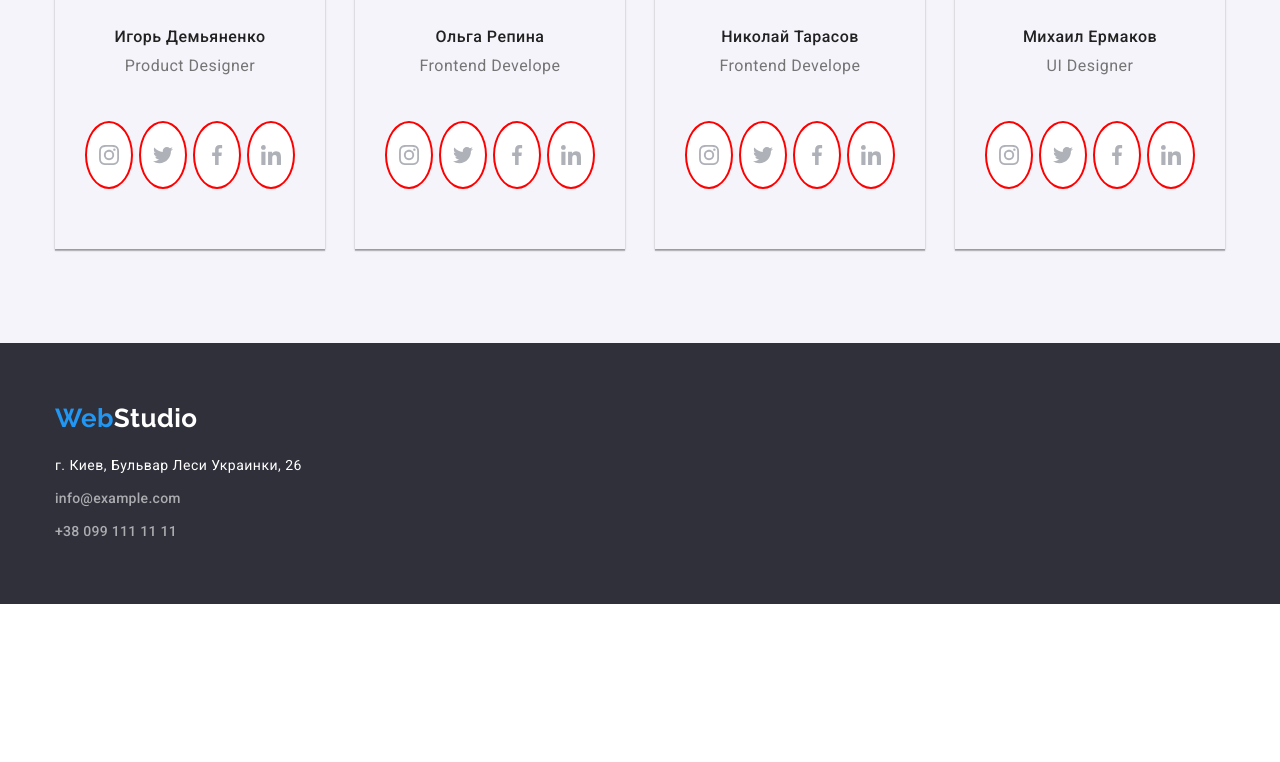
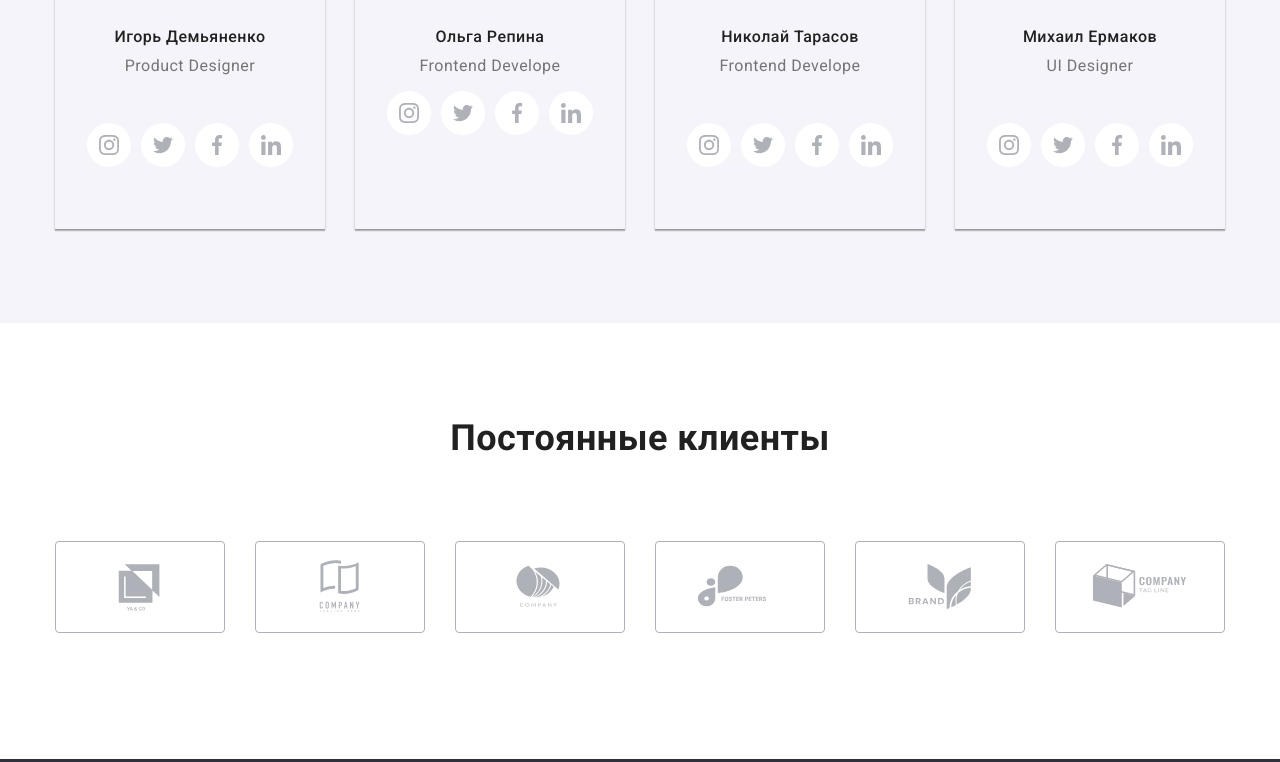
Before and after one commit to IrynkaKol/-goit-markup-hw-04, a plain HTML site: page index.html in a window 1280 px wide. Shown: the part 2023-2785 px from the top of the page. Before the commit the page ends 2627 px from the top, so only its background shows below. Drawn offline with nearby package versions, Linux system fonts and the light colour scheme.

Commit message:
clients icons

```diff
--- a/css/styles.css
+++ b/css/styles.css
@@ -603,10 +603,7 @@ width: 270px;
   align-items: center;
   justify-content: center;
   gap: 10px;
-
-
-
-  }
+}
 
   .socials-link {
     display: flex;
@@ -616,7 +613,7 @@ width: 270px;
     height: 44px;
     background-color: #fff;
     border-radius: 50%;
-    outline: 2px solid red;
+
   }
 
   .team-position {
@@ -634,3 +631,33 @@ width: 270px;
   .socials-link:hover .sociai-icon {
     fill: #fff;
   }
+
+
+  /*Clients*/
+  .clients {
+    display: flex;
+    align-items: center;
+    justify-content: center;
+    gap: 30px;
+  }
+
+  .clients-link {
+    display: flex;
+    align-items: center;
+    justify-content: center;
+    width: 170px;
+    height: 92px;
+    border: 1px solid rgba(175, 177, 184, 1);
+    border-radius: 4px;
+
+    color: rgba(175, 177, 184, 1);
+  }
+
+  .clients-icon {
+    fill: currentColor;
+  }
+
+  .clients-link:hover,
+.clients-link:focus {
+  color: rgba(33, 150, 243, 1);
+}
--- a/index.html
+++ b/index.html
@@ -139,7 +139,7 @@
                 <ul class="socials link">
                   <li class="sotial-item">
                     <a
-                      class="socials-link link"
+                      class="socials-link"
                       href=""
                       target="_blank"
                       rel="noopener noreferrer"
@@ -153,7 +153,7 @@
 
                   <li class="sotial-item">
                     <a
-                      class="socials-link link"
+                      class="socials-link"
                       href=""
                       target="_blank"
                       rel="noopener noreferrer"
@@ -167,7 +167,7 @@
 
                   <li class="sotial-item">
                     <a
-                      class="socials-link link"
+                      class="socials-link"
                       href=""
                       target="_blank"
                       rel="noopener noreferrer"
@@ -181,7 +181,7 @@
 
                   <li class="sotial-item">
                     <a
-                      class="socials-link link"
+                      class="socials-link"
                       href=""
                       target="_blank"
                       rel="noopener noreferrer"
@@ -206,10 +206,10 @@
               <div class="description">
                 <h3 class="subtitle">Ольга Репина</h3>
                 <p class="team-position" lang="en">Frontend Develope</p>
-                <ul class="socials link">
+                <ul class="socials">
                   <li class="sotial-item">
                     <a
-                      class="socials-link link"
+                      class="socials-link"
                       href=""
                       target="_blank"
                       rel="noopener noreferrer"
@@ -223,7 +223,7 @@
 
                   <li class="sotial-item">
                     <a
-                      class="socials-link link"
+                      class="socials-link"
                       href=""
                       target="_blank"
                       rel="noopener noreferrer"
@@ -237,7 +237,7 @@
 
                   <li class="sotial-item">
                     <a
-                      class="socials-link link"
+                      class="socials-link"
                       href=""
                       target="_blank"
                       rel="noopener noreferrer"
@@ -251,7 +251,7 @@
 
                   <li class="sotial-item">
                     <a
-                      class="socials-link link"
+                      class="socials-link"
                       href=""
                       target="_blank"
                       rel="noopener noreferrer"
@@ -279,7 +279,7 @@
                 <ul class="socials link">
                   <li class="sotial-item">
                     <a
-                      class="socials-link link"
+                      class="socials-link"
                       href=""
                       target="_blank"
                       rel="noopener noreferrer"
@@ -293,7 +293,7 @@
 
                   <li class="sotial-item">
                     <a
-                      class="socials-link link"
+                      class="socials-link"
                       href=""
                       target="_blank"
                       rel="noopener noreferrer"
@@ -307,7 +307,7 @@
 
                   <li class="sotial-item">
                     <a
-                      class="socials-link link"
+                      class="socials-link"
                       href=""
                       target="_blank"
                       rel="noopener noreferrer"
@@ -321,7 +321,7 @@
 
                   <li class="sotial-item">
                     <a
-                      class="socials-link link"
+                      class="socials-link"
                       href=""
                       target="_blank"
                       rel="noopener noreferrer"
@@ -349,7 +349,7 @@
                 <ul class="socials link">
                   <li class="sotial-item">
                     <a
-                      class="socials-link link"
+                      class="socials-link"
                       href=""
                       target="_blank"
                       rel="noopener noreferrer"
@@ -363,7 +363,7 @@
 
                   <li class="sotial-item">
                     <a
-                      class="socials-link link"
+                      class="socials-link"
                       href=""
                       target="_blank"
                       rel="noopener noreferrer"
@@ -377,7 +377,7 @@
 
                   <li class="sotial-item">
                     <a
-                      class="socials-link link"
+                      class="socials-link"
                       href=""
                       target="_blank"
                       rel="noopener noreferrer"
@@ -391,7 +391,7 @@
 
                   <li class="sotial-item">
                     <a
-                      class="socials-link link"
+                      class="socials-link"
                       href=""
                       target="_blank"
                       rel="noopener noreferrer"
@@ -407,6 +407,86 @@
             </li>
           </ul>
         </div>
+      </section>
+
+      <section class="clients-section section">
+        <div class="container">
+          <h2 class="section-title">Постоянные клиенты</h2>
+        <ul class="clients link">
+          <li class="clients-item">
+            <a
+            class="clients-link"
+            href=""
+            target="_blank"
+            rel="noopener noreferrer"
+            aria-label="Ya&Co">
+          <svg class="clients-icon" width="106" height="60">
+            <use href="./images/icons.svg#icon-logo-1"></use>
+          </svg>
+          </a>
+          </li>
+          <li class="clients-item">
+            <a
+            class="clients-link"
+            href=""
+            target="_blank"
+            rel="noopener noreferrer"
+            aria-label="Company">
+          <svg class="clients-icon" width="106" height="60">
+            <use href="./images/icons.svg#icon-logo-2"></use>
+          </svg>
+          </a>
+          </li>
+          <li class="clients-item">
+            <a
+            class="clients-link"
+            href=""
+            target="_blank"
+            rel="noopener noreferrer"
+            aria-label="Company">
+          <svg class="clients-icon" width="106" height="60">
+            <use href="./images/icons.svg#icon-logo-3"></use>
+          </svg>
+          </a>
+          </li>
+          <li class="clients-item">
+            <a
+            class="clients-link"
+            href=""
+            target="_blank"
+            rel="noopener noreferrer"
+            aria-label="PosterPeters">
+          <svg class="clients-icon" width="106" height="60">
+            <use href="./images/icons.svg#icon-logo-4"></use>
+          </svg>
+          </a>
+          </li>
+          <li class="clients-item">
+            <a
+            class="clients-link"
+            href=""
+            target="_blank"
+            rel="noopener noreferrer"
+            aria-label="Brand">
+          <svg class="clients-icon" width="106" height="60">
+            <use href="./images/icons.svg#icon-logo-5"></use>
+          </svg>
+          </a>
+          </li>
+          <li class="clients-item">
+            <a
+            class="clients-link"
+            href=""
+            target="_blank"
+            rel="noopener noreferrer"
+            aria-label="TagLine">
+          <svg class="clients-icon" width="106" height="60">
+            <use href="./images/icons.svg#icon-logo-6"></use>
+          </svg>
+          </a>
+          </li>
+        </ul>
+
       </section>
     </main>
 
```
